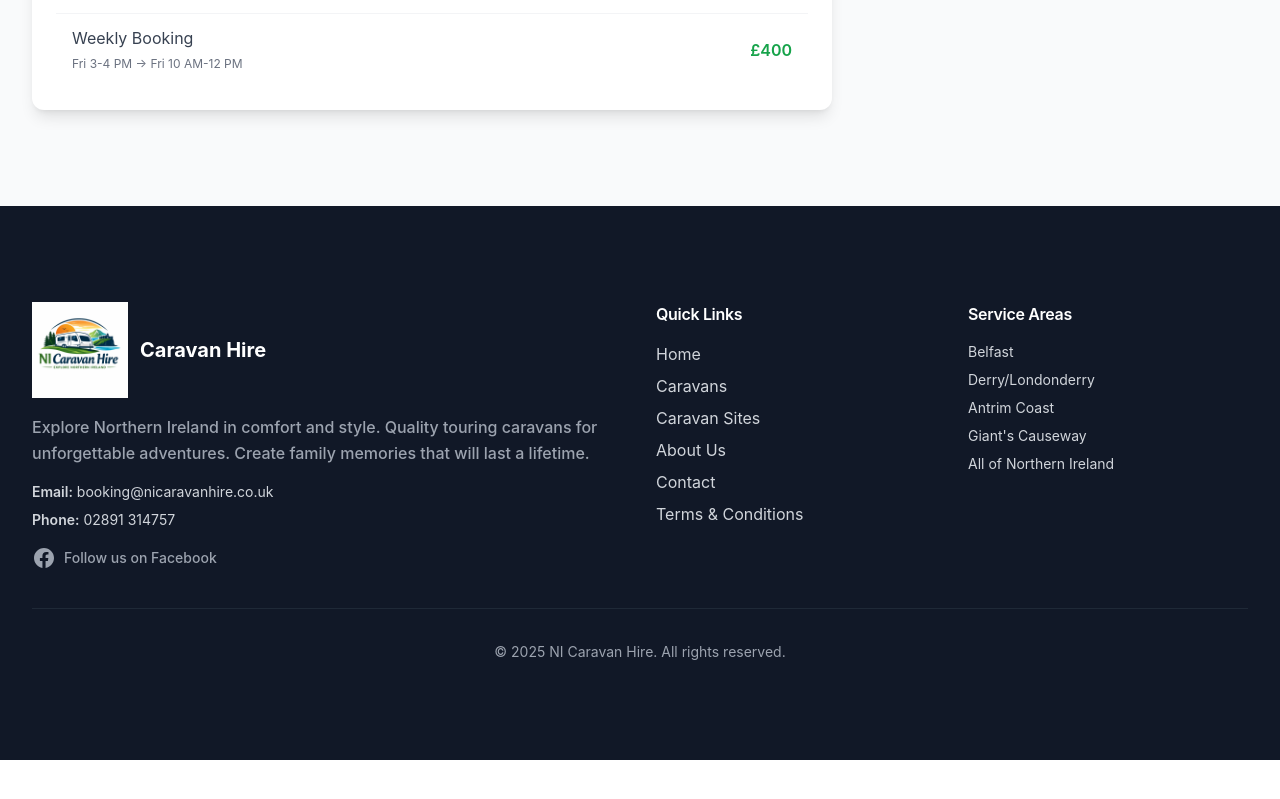
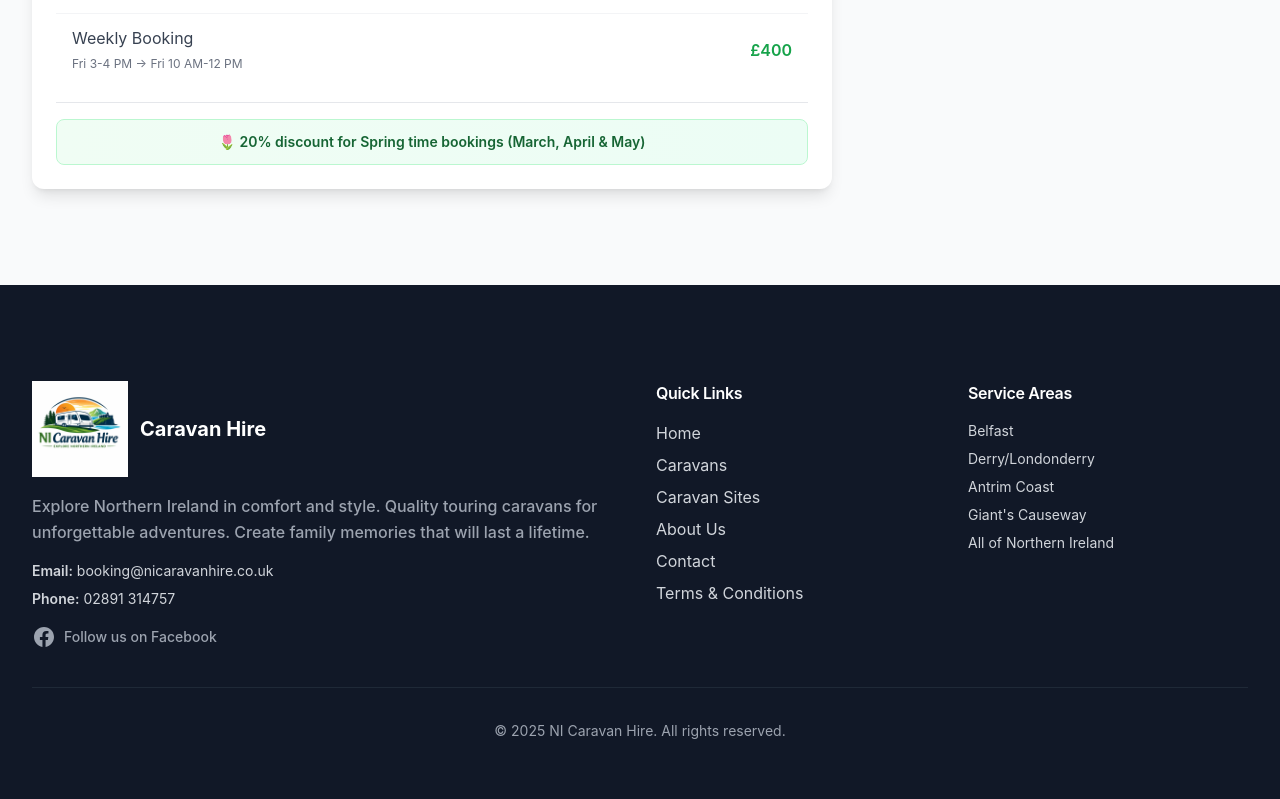
Before and after one commit to deanb221/caravan, a Next.js app: page /caravans/compact-couples-retreat in a window 1280 px wide. Shown: the part 2420-3219 px from the top of the page. Before the commit the page ends 3180 px from the top, so only its background shows below. Built offline with nearby package versions, Linux system fonts and the light colour scheme; no server answers; the database is empty.

Commit message:
Add spring discount notice to pricing table on caravan detail pages

```diff
--- a/pages/caravans/[slug].tsx
+++ b/pages/caravans/[slug].tsx
@@ -288,6 +288,13 @@ export default function CaravanDetailPage({ caravan: serverCaravan, allCaravans:
                     </tr>
                   </tbody>
                 </table>
+                <div className="mt-4 pt-4 border-t border-gray-200">
+                  <div className="bg-gradient-to-r from-green-50 to-emerald-50 border border-green-200 rounded-lg p-3">
+                    <p className="text-sm text-green-800 font-semibold text-center">
+                      🌷 20% discount for Spring time bookings (March, April & May)
+                    </p>
+                  </div>
+                </div>
               </div>
             </div>
           </div>
```
